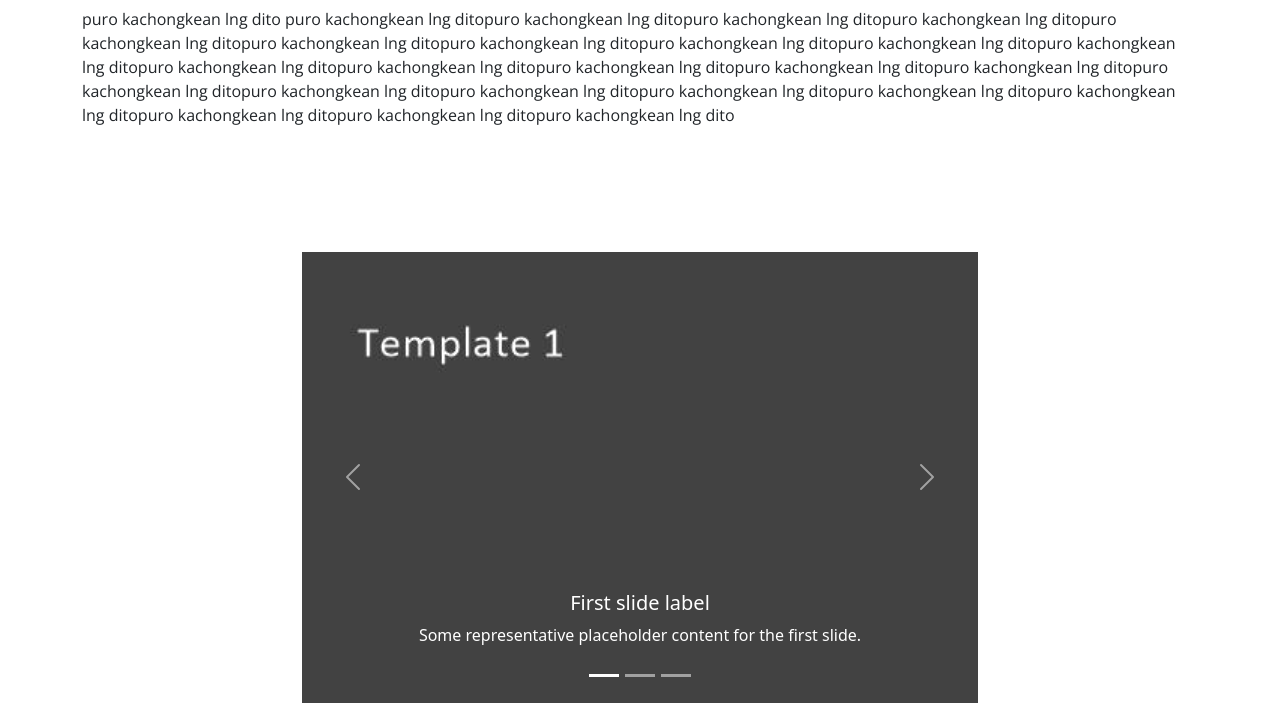
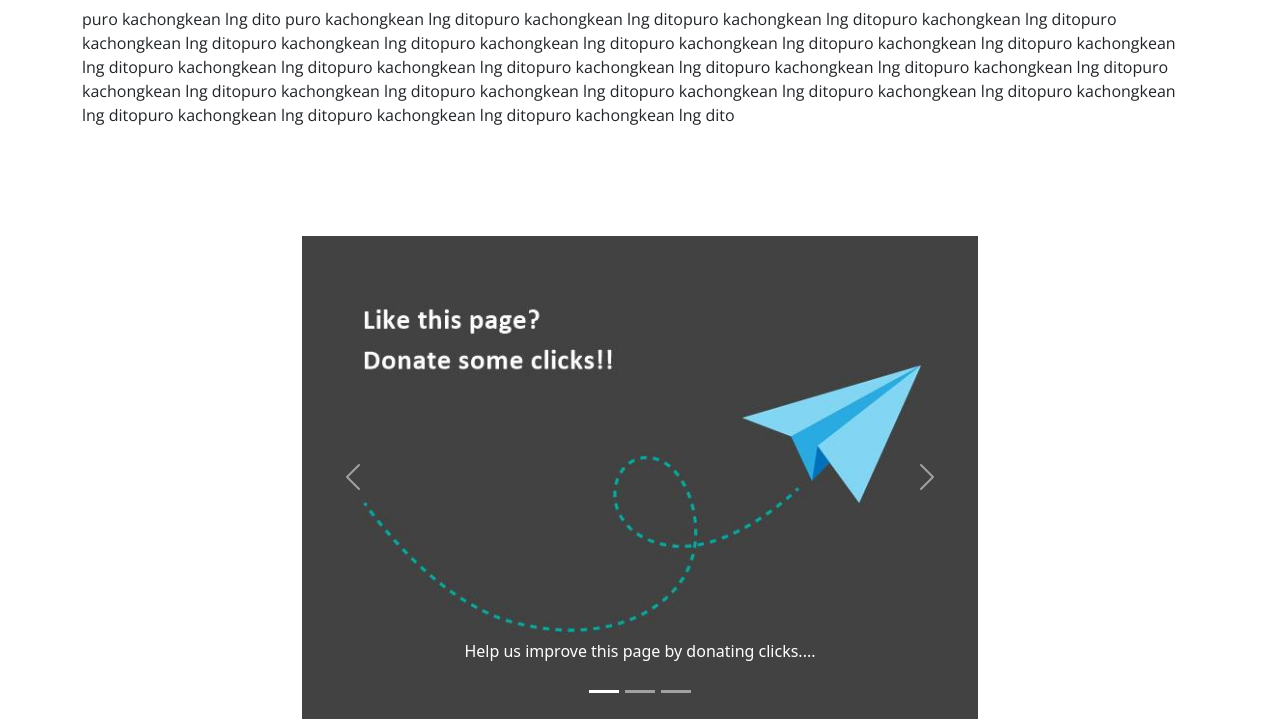
Before and after one commit to Rottie420/web_parking, a Flask app: page / in a window 1280 px wide. Shown: the part 738-1465 px from the top of the page. Run offline with Flask 3, Linux system fonts and the light colour scheme; some libraries are stand-ins or nearby versions.

Commit message:
***added ads

```diff
--- a/templates/home.html
+++ b/templates/home.html
@@ -78,26 +78,24 @@
               <button type="button" data-bs-target="#carouselExampleCaptions" data-bs-slide-to="2" aria-label="Slide 3"></button>
             </div>
             <div class="carousel-inner">
-              <a href="/">
+              <a href="http://flythrifty.com">
               <div class="carousel-item active">
-                <img src="static/template_1.jpg" class="d-block w-100" alt="...">
+                <img src="static/ad_1.jpg" class="d-block w-100" alt="...">
                 <div class="carousel-caption d-none d-md-block">
-                  <h5>First slide label</h5>
-                  <p>Some representative placeholder content for the first slide.</p>
+                  <p>Help us improve this page by donating clicks....</p>
                 </div>
               </a>
               </div>
               <div class="carousel-item">
-                <a href="http://flythrifty.com" target="_blank">
-                <img src="static/template_1.jpg" class="d-block w-100" alt="...">
+                <a href="http://foodthrifty.com" target="_blank">
+                <img src="static/ad_2.jpg" class="d-block w-100" alt="...">
                 <div class="carousel-caption d-none d-md-block">
-                  <h5>Second slide label</h5>
-                  <p>Some representative placeholder content for the second slide.</p>
+                  <p>Help us improve this page by donating clicks....</p>
                 </div>
                 <a href="/">
               </div>
               <div class="carousel-item">
-                <img src="static/template_1.jpg" class="d-block w-100" alt="...">
+                <img src="static/ad_1.jpg" class="d-block w-100" alt="...">
                 <div class="carousel-caption d-none d-md-block">
                   <h5>Third slide label</h5>
                   <p>Some representative placeholder content for the third slide.</p>
```
Also changed, not shown: static/ad_1.jpg (added), static/ad_2.jpg (added), static/template_1.jpg (deleted), static/template_2.jpg (deleted).
